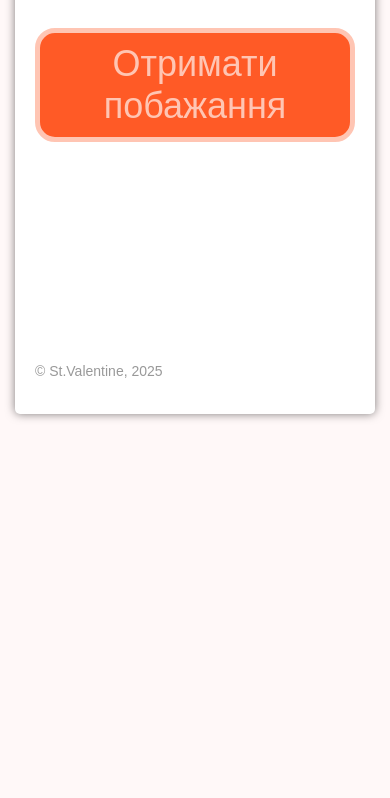
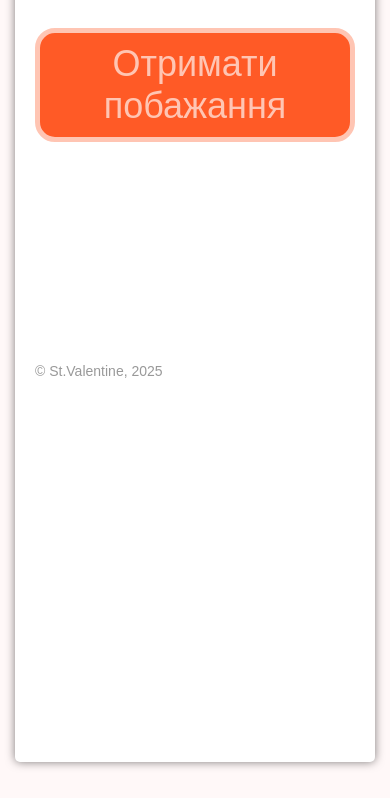
Before and after one commit to shatVM/pwa-project, a website: page src/index.html in a window 390 px wide. Shown: the part 46-844 px from the top of the page. Drawn offline with Linux system fonts and the light colour scheme.

Commit message:
fix: adjust container margin and height for better mobile display

```diff
--- a/src/css/style.css
+++ b/src/css/style.css
@@ -10,9 +10,9 @@ body {
 /*  на мобільних відображати на всю ширину екрану    */
 @media (max-width: 480px) {
   .container {
-    margin: 5px;
+    margin: 20px;
     width: 100%;
-    height: 100%;
+    height: 90vh;
   }
 }
 
```
